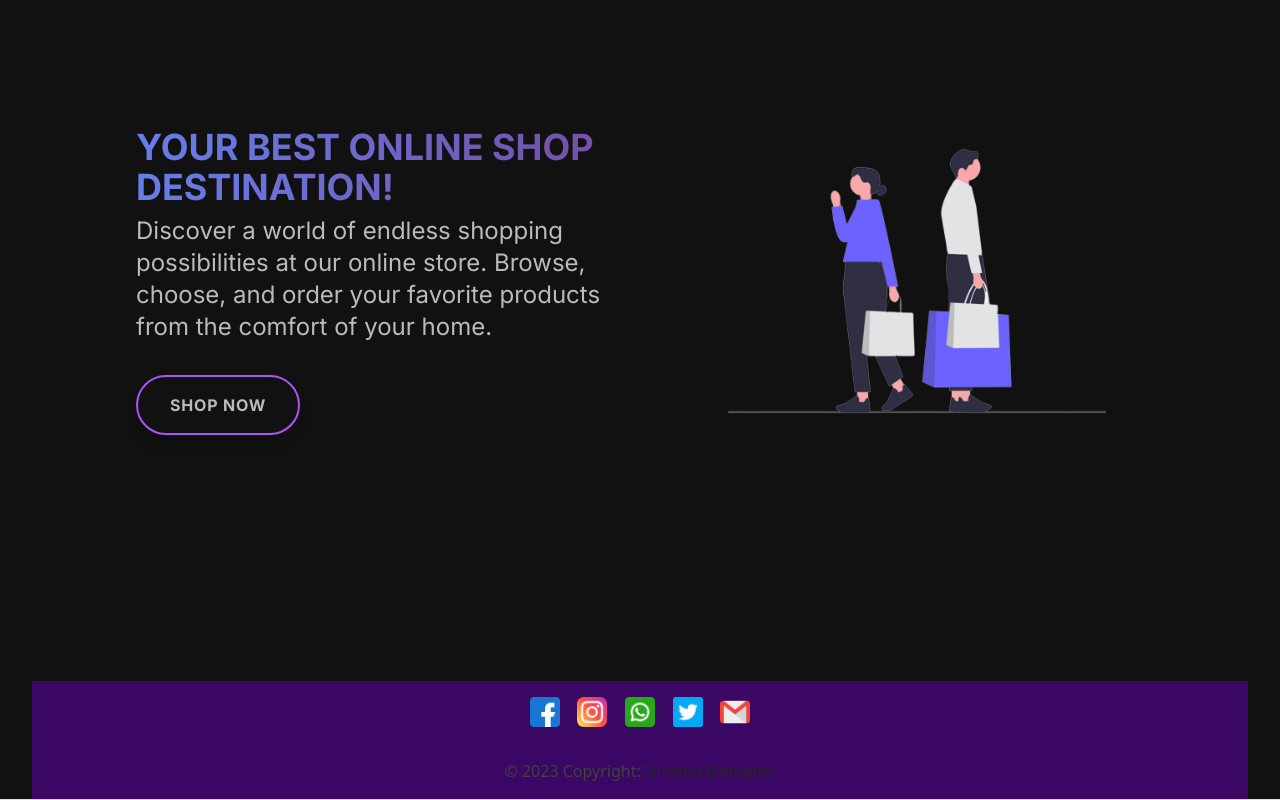
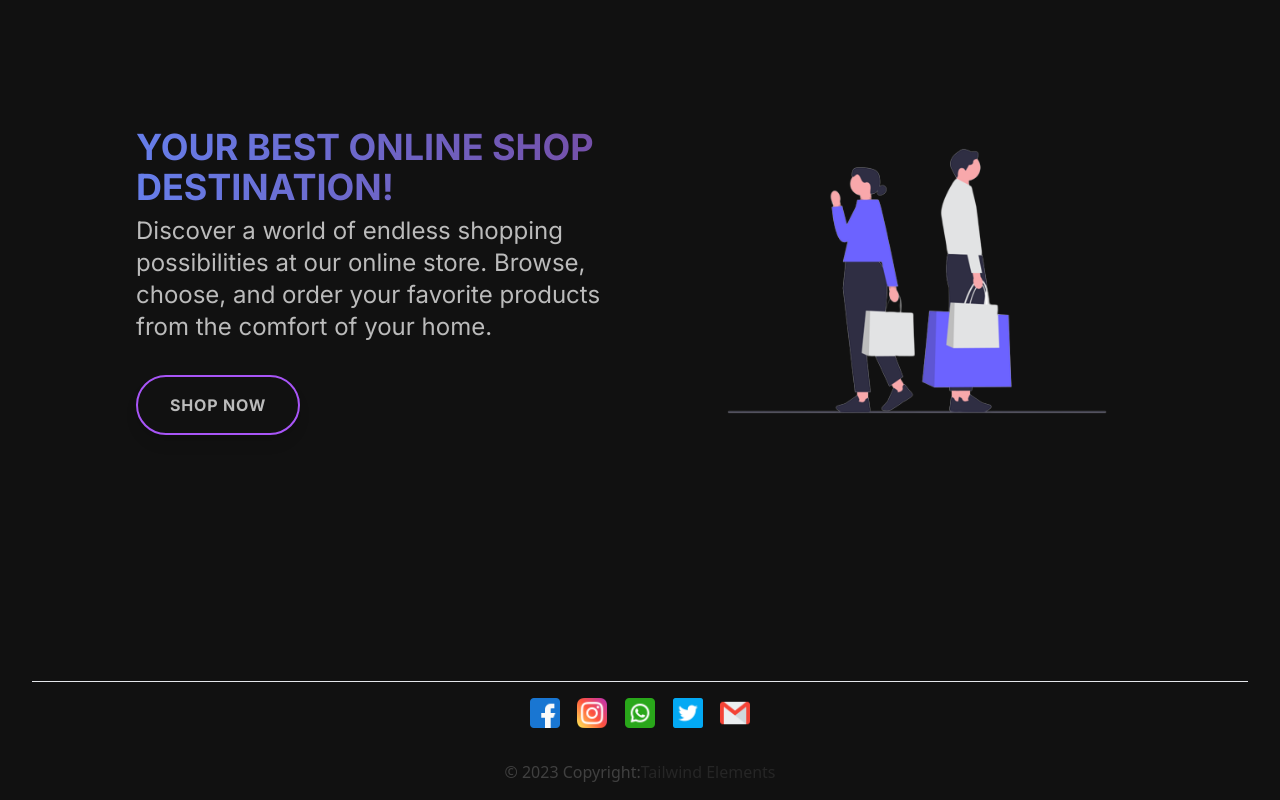
Before and after one commit to Reyad-Mousa/Shop-by-Next-Js, a Next.js app: page / in a window 1280 px wide. Shown: the part 183-983 px from the top of the page. Built offline with nearby package versions, Linux system fonts and the light colour scheme.

Commit message:
Update Footer.jsx

```diff
--- a/src/components/Footer/Footer.jsx
+++ b/src/components/Footer/Footer.jsx
@@ -3,7 +3,7 @@ import { social_media } from "./data";
 import Link from "next/link";
 function Footer() {
   return (
-    <footer className=" font-sans w-full m-0  bg-purple-950">
+    <footer className=" font-sans w-full m-0 border-t ">
       <div className="container flex  justify-evenly w-64 mx-auto py-4 cursor-pointer	">
         {social_media.map((media) => (
           <Image
```
